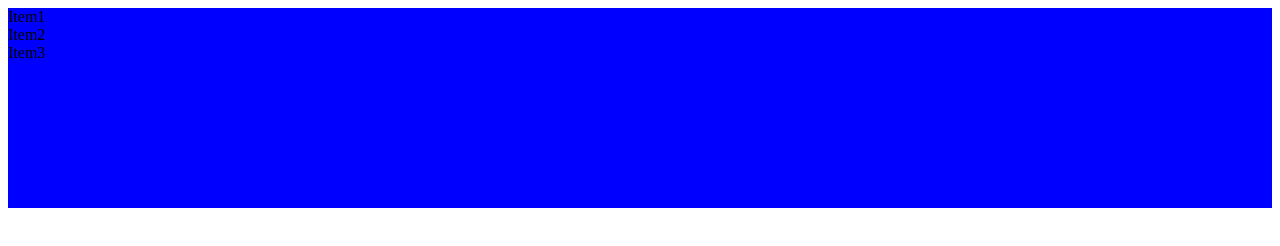
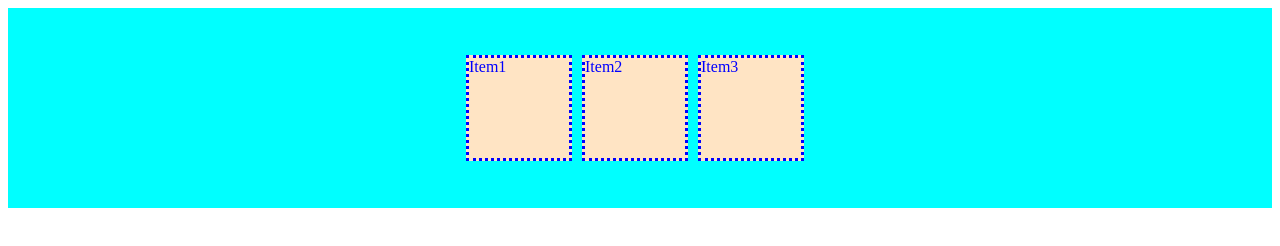
Before and after one commit to VisheshTelange/PRIYACSS-PROJECT, a plain HTML site: page 21feb.html in a window 1280 px wide. Drawn offline with Linux system fonts and the light colour scheme.

Commit message:
second commit

```diff
--- a/21feb style.css
+++ b/21feb style.css
@@ -1,7 +1,23 @@
 .container{
     height: 200px;
-    background-color: blue;
-    display: flex;
+    background-color: aqua;
+    display:flex;
+    flex-direction: row;
+    flex-wrap: wrap;
+    /* shorthand for flex-direction and flex-wrap */
+    flex-flow: row wrap;
+    justify-content: center;
+    align-items: center;
+
+}
+.box{
+    width: 100px;
+    height: 100px;
+    background-color: bisque;
+    margin-right: 10px;
+
+    color: blue;
+     border-style: dotted;
 
 
 }
--- a/21feb.html
+++ b/21feb.html
@@ -8,13 +8,10 @@
 </head>
 <body>
     <div class="container">
-        <div class="box">Item1
-            <div class="box"> Item2
-                <div class="box">Item3
+        <div class="box">Item1</div>
+        <div class="box"> Item2</div>
+        <div class="box">Item3</div>
 
-                </div>
-            </div>
-        </div>
     </div>
 </body>
 </html>
```
Also changed, not shown: 1 other file.
